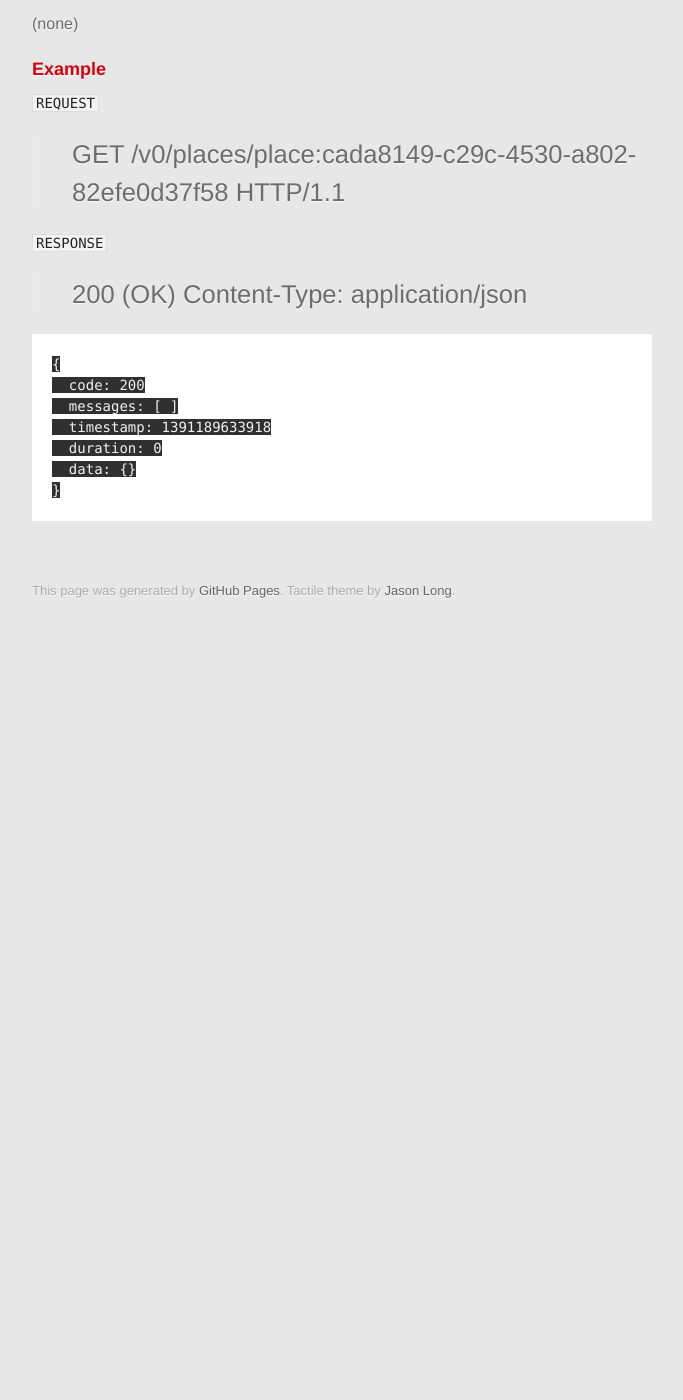
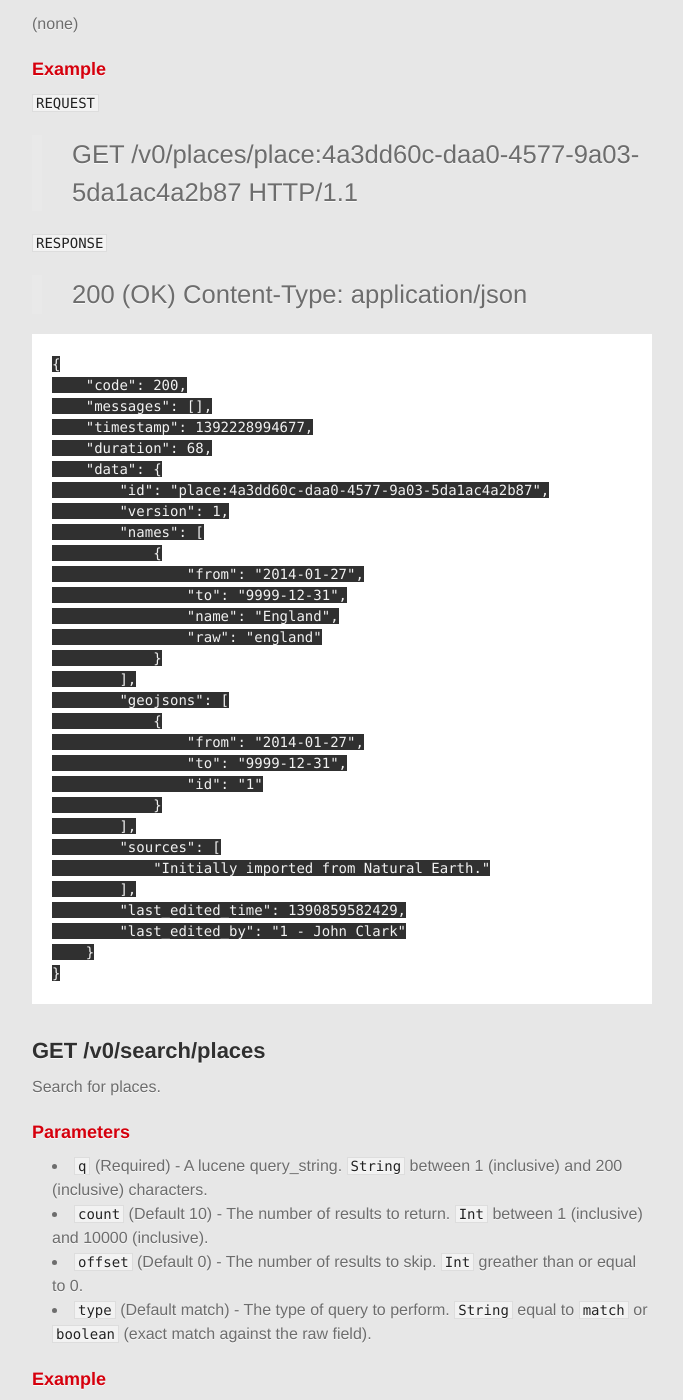
Before and after one commit to findarecord/findarecord.github.io, a Jekyll site: the page built from api/places.md, in a window 1280 px wide and 1400 px high, scrolled down 326 px. Shown: the whole window, without its empty margins (298-981 px from the left). Built offline with Jekyll 4.4.1, drawn with Linux system fonts in a browser that asks for light colours; some web fonts are replaced; before the commit the page ends 956 px from its top, so only the background shows below that; some of the changed text lies outside the part shown.

Commit message:
finished places

`````diff
--- a/api/places.md
+++ b/api/places.md
@@ -4,7 +4,7 @@
 ---
 
 # Places
-Get places(s).
+These are places that we have imported from [Open Place Database](http://www.openplacedatabase).
 
 ## GET /v0/places/:id
 Retrieve a place.
@@ -15,7 +15,7 @@
 ### Example
 
 `REQUEST`
-> GET /v0/places/place:cada8149-c29c-4530-a802-82efe0d37f58 HTTP/1.1
+> GET /v0/places/place:4a3dd60c-daa0-4577-9a03-5da1ac4a2b87 HTTP/1.1
 
 `RESPONSE`
 > 200 (OK)
@@ -23,10 +23,119 @@
 
 ````
 {
-  code: 200
-  messages: [ ]
-  timestamp: 1391189633918
-  duration: 0
-  data: {}
+    "code": 200,
+    "messages": [],
+    "timestamp": 1392228994677,
+    "duration": 68,
+    "data": {
+        "id": "place:4a3dd60c-daa0-4577-9a03-5da1ac4a2b87",
+        "version": 1,
+        "names": [
+            {
+                "from": "2014-01-27",
+                "to": "9999-12-31",
+                "name": "England",
+                "raw": "england"
+            }
+        ],
+        "geojsons": [
+            {
+                "from": "2014-01-27",
+                "to": "9999-12-31",
+                "id": "1"
+            }
+        ],
+        "sources": [
+            "Initially imported from Natural Earth."
+        ],
+        "last_edited_time": 1390859582429,
+        "last_edited_by": "1 - John Clark"
+    }
 }
 ````
+
+## GET /v0/search/places
+Search for places.
+
+### Parameters
+
+* `q` (Required) - A lucene query_string. `String` between 1 (inclusive) and 200 (inclusive) characters.
+* `count` (Default 10) - The number of results to return. `Int` between 1 (inclusive) and 10000 (inclusive).
+* `offset` (Default 0) - The number of results to skip. `Int` greather than or equal to 0.
+* `type` (Default match) - The type of query to perform. `String` equal to `match` or `boolean` (exact match against the raw field).
+
+### Example
+
+`REQUEST`
+> GET /v0/search/places?q=England&count=1 HTTP/1.1
+
+`RESPONSE`
+> 200 (OK)
+> Content-Type: application/json
+
+````
+{
+    "code": 200,
+    "messages": [],
+    "timestamp": 1392229292181,
+    "duration": 31,
+    "data": [
+        {
+            "id": "place:4a3dd60c-daa0-4577-9a03-5da1ac4a2b87",
+            "score": 1.9159065,
+            "names": [
+                {
+                    "from": "2014-01-27",
+                    "to": "9999-12-31",
+                    "name": "England",
+                    "raw": "england"
+                }
+            ],
+            "geojsons": [
+                {
+                    "from": "2014-01-27",
+                    "to": "9999-12-31",
+                    "id": "1"
+                }
+            ]
+        }
+    ]
+}
+````
+
+`REQUEST`
+> GET /v0/search/places?q=england&type=boolean HTTP/1.1
+
+`RESPONSE`
+> 200 (OK)
+> Content-Type: application/json
+
+````
+{
+    "code": 200,
+    "messages": [],
+    "timestamp": 1392229292181,
+    "duration": 31,
+    "data": [
+        {
+            "id": "place:4a3dd60c-daa0-4577-9a03-5da1ac4a2b87",
+            "score": 1.9159065,
+            "names": [
+                {
+                    "from": "2014-01-27",
+                    "to": "9999-12-31",
+                    "name": "England",
+                    "raw": "england"
+                }
+            ],
+            "geojsons": [
+                {
+                    "from": "2014-01-27",
+                    "to": "9999-12-31",
+                    "id": "1"
+                }
+            ]
+        }
+    ]
+}
+````
`````
